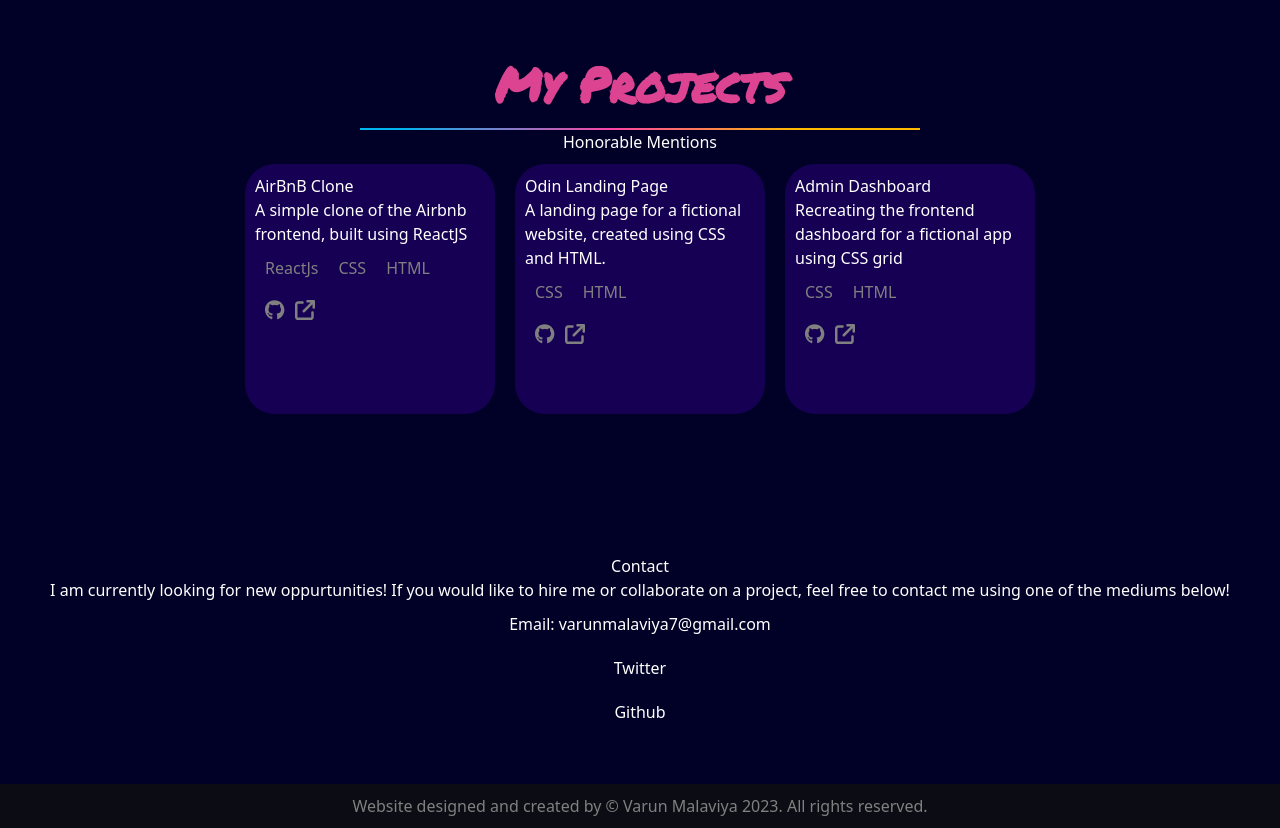
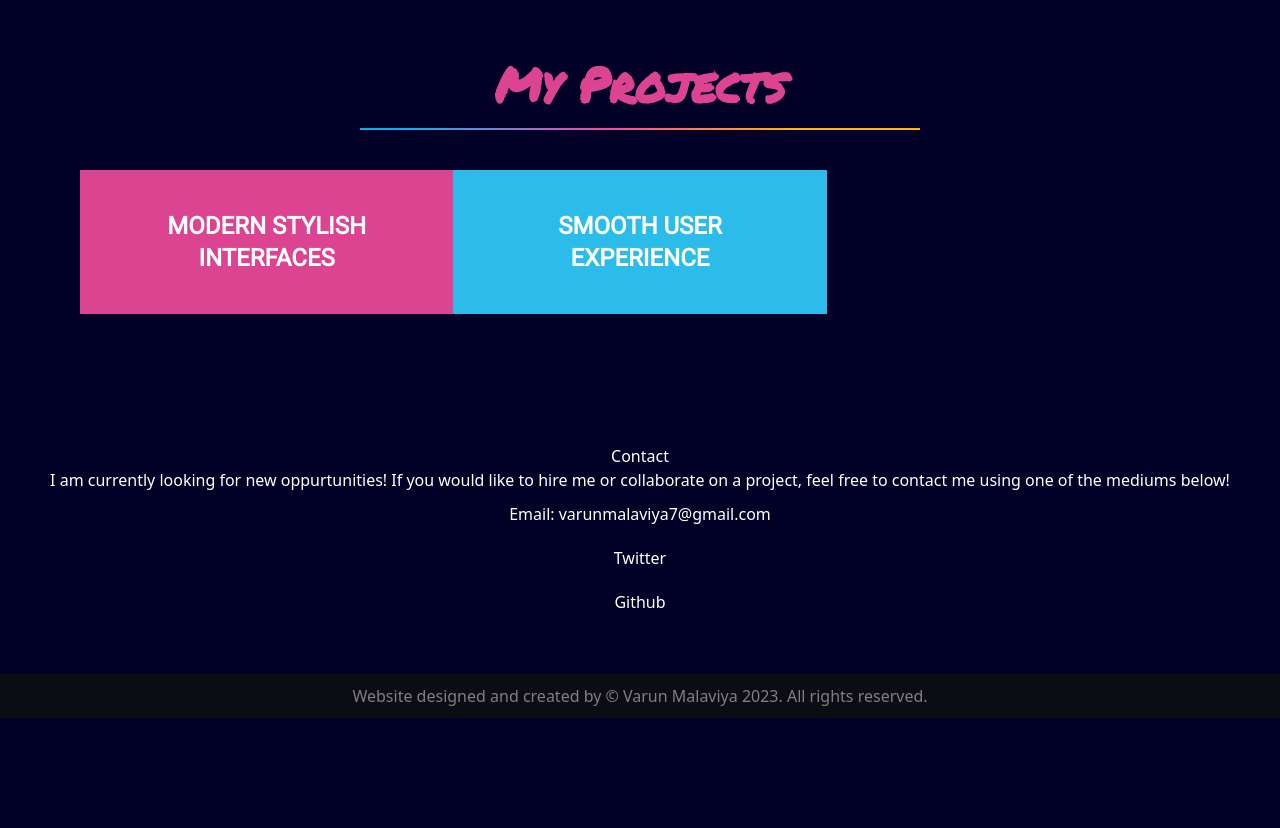
Before and after one commit to DustyDogCodex/personal-portfolio, a React (Vite) app: page / in a window 1280 px wide. Shown: the part 1760-2588 px from the top of the page. After the commit the page ends 2478 px from the top, so only its background shows below. Built offline with nearby package versions, Linux system fonts and the light colour scheme.

Commit message:
Added motion.div for fade in animations to portfolio component. Revamped project component to turn it into child motion div's for a staggered animtion effect. Removed project summary,assests, links section. Will be redone in a better way.

```diff
--- a/src/components/Portfolio.jsx
+++ b/src/components/Portfolio.jsx
@@ -1,9 +1,17 @@
-import Project from "./Project"
+import { Project } from "./Project"
 import { RainbowLineBreak } from "./RainbowLineBreak"
 import SmallProject from "./SmallerProject"
 import { motion } from "framer-motion"
 
 function Portfolio() {
+    //this controls the parent motion.div in the projects section
+    const container = {
+        hidden: {}, //nothing will happen when hidden
+        visible: {
+            //animation for each of the child components (each individual project) will happen in a staggered fashion with a 0.2 delay between each other.
+            transition: { staggerChildren: 0.2 }
+        }
+    }
 
     //an array containing a list of featured projects to be displayed (stored as objects)
     const projectList = [
@@ -89,27 +97,25 @@
             </motion.div>
 
             {/* PROJECTS */}
-            <div className="flex justify-center">
+            <div className="flex justify-center mt-10">
                 <motion.div
                     className="sm:grid sm:grid-cols-3"
                     initial="hidden"
                     whileInView="visible"
                     viewport={{ once: true, amount: 0.5 }}
-                    transition={{ delay: 0.5, duration: 0.5 }}
-                    variants={{
-                        hidden: { opacity: 0, y: -50 },
-                        visible: { opacity: 1, y: 0}
-                    }}
+                    variants={container}
                 >
-
+                    <div
+                        className="flex justify-center text-center items-center p-10 bg-red max-w-[400px] max-h-[400px] text-2xl font-roboto font-bold"
+                    >
+                        MODERN STYLISH INTERFACES
+                    </div>
+                    <div
+                        className="flex justify-center text-center items-center p-10 bg-blue max-w-[400px] max-h-[400px] text-2xl font-roboto font-bold"
+                    >
+                        SMOOTH USER EXPERIENCE
+                    </div>
                 </motion.div>
-            </div>
-
-            <div className="honorable-mentions">
-                <h3 className="sub-heading">Honorable Mentions</h3>
-                <div className="small-project-display">
-                    {honorableMentionsElements}
-                </div>
             </div>
         </section>
     )
--- a/src/components/Project.jsx
+++ b/src/components/Project.jsx
@@ -1,43 +1,40 @@
 /* styling for div containing displayed projects in the portfolio section. Honorable mentions are in a separate component */
-import { FontAwesomeIcon } from "@fortawesome/react-fontawesome"
-import { faGithub } from "@fortawesome/free-brands-svg-icons"
-import { faExternalLink } from "@fortawesome/free-solid-svg-icons"
+function Project({ title }) {
 
+    //lowercasing project titles
+    const projectTitle = title.split(" ").join("-").toLowerCase()
 
-function Project({ name, description, assets, screenshot, links }) {
+    //this controls the animations for each individual project
+    const projectAnimation = {
+        hidden: { opacity: 0, scale: 0.8 },
+        visible: { opacity: 1, scale: 1 }
+    }
 
-    const assetElements = assets.map(asset => {
-        return (
-            <span>{asset}</span>
-        )
-    })
-
-    console.log(screenshot)
+    const overlayStyles = `absolute h-full w-full opacity-0 hover:opacity-90 transition duration-500 bg-grey z-30 flex flex-col justify-center items-center text-center p-16 text-deep-blue`
 
     return (
-        <div className="project">
-
-            <div className="summary">
-                <h2 className="project-title"><em>{name}</em></h2>
-                <div className="summary-top">
-                    <p>{description}</p>
-                </div>
-                <div className="summary-bottom">
-                    <div className="asset">
-                        {assetElements}
-                    </div>
-
-                    <div className="links">
-                        <a href={links.github} target="_blank" rel="noopener noreferrer"><FontAwesomeIcon icon={faGithub} style={{color: "grey", height:'20px'}}/></a>
-                        <a href={links.live} target="_blank" rel="noopener noreferrer"><FontAwesomeIcon icon={faExternalLink} style={{color: "grey", height:'20px'}}/></a>
-                    </div>
-                </div>
+        <motion.div
+            variants={projectAnimation}
+            className="relative"
+        >
+            <div
+                className={overlayStyles}
+            >
+                <p
+                    className="text-2xl font-roboto"
+                >
+                    {title}
+                </p>
+                <p className="mt-7">
+                    Lorem, ipsum dolor sit amet consectetur adipisicing elit. Aspernatur illum atque, similique ad nam veritatis.
+                </p>
             </div>
-            <div className="image">
-                <img src={screenshot} alt="screenshot of project" />
-            </div>
-        </div>
+            <img
+                src={`../assets/${projectTitle}.png`}
+                alt={`${projectTitle} screenshot`}
+            />
+        </motion.div>
     )
 }
 
-export default Project
+export { Project }
```
